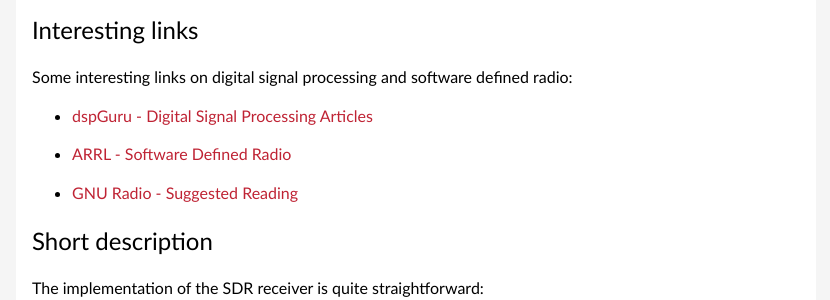
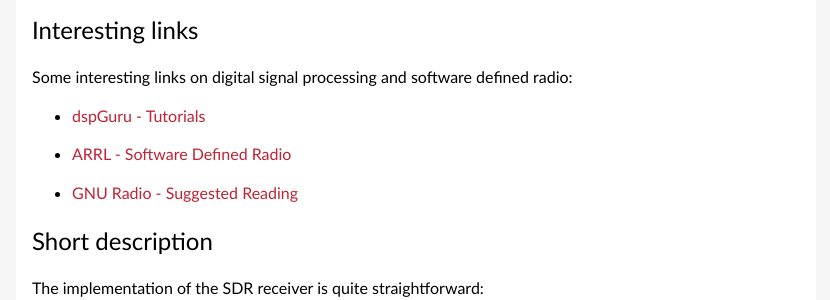
Before and after one commit to pavel-demin/red-pitaya-notes, a Jekyll site: the page built from sdr-receiver.md, in a window 1280 px wide and 900 px high. Shown: the part 126-426 px from the top of the window, without its empty margins (224-1054 px from the left). Built offline with Jekyll 4.4.1, drawn with Linux system fonts in a browser that asks for light colours.

Commit message:
update dspGuru and GNU Radio links

```diff
--- a/sdr-receiver.md
+++ b/sdr-receiver.md
@@ -9,11 +9,11 @@
 
 Some interesting links on digital signal processing and software defined radio:
 
- - [dspGuru - Digital Signal Processing Articles](http://www.dspguru.com/dsp/articles)
+ - [dspGuru - Tutorials](https://dspguru.com/dsp/tutorials)
 
  - [ARRL - Software Defined Radio](http://www.arrl.org/software-defined-radio)
 
- - [GNU Radio - Suggested Reading](http://gnuradio.org/redmine/projects/gnuradio/wiki/SuggestedReading)
+ - [GNU Radio - Suggested Reading](https://wiki.gnuradio.org/index.php/SuggestedReading)
 
 Short description
 -----
```
